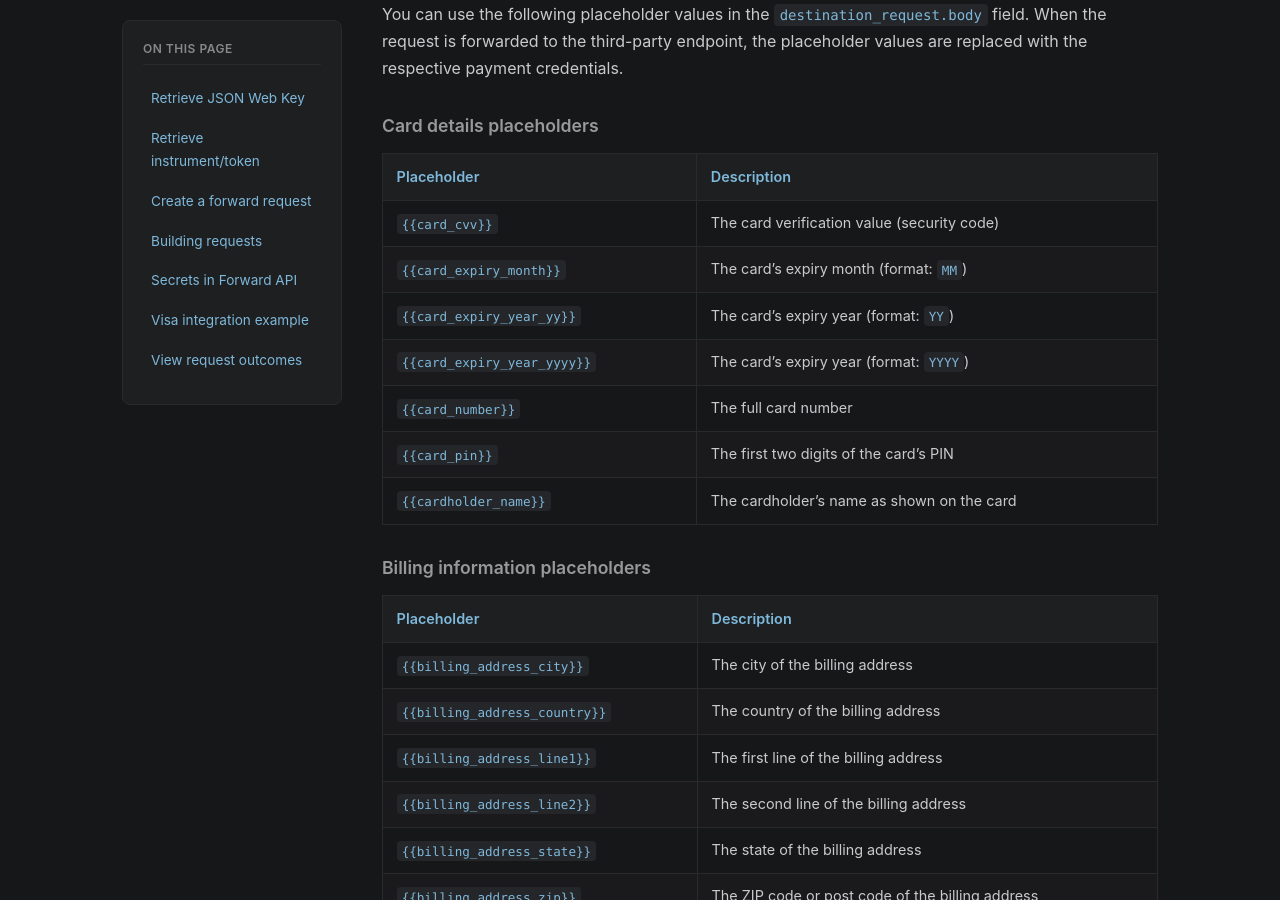
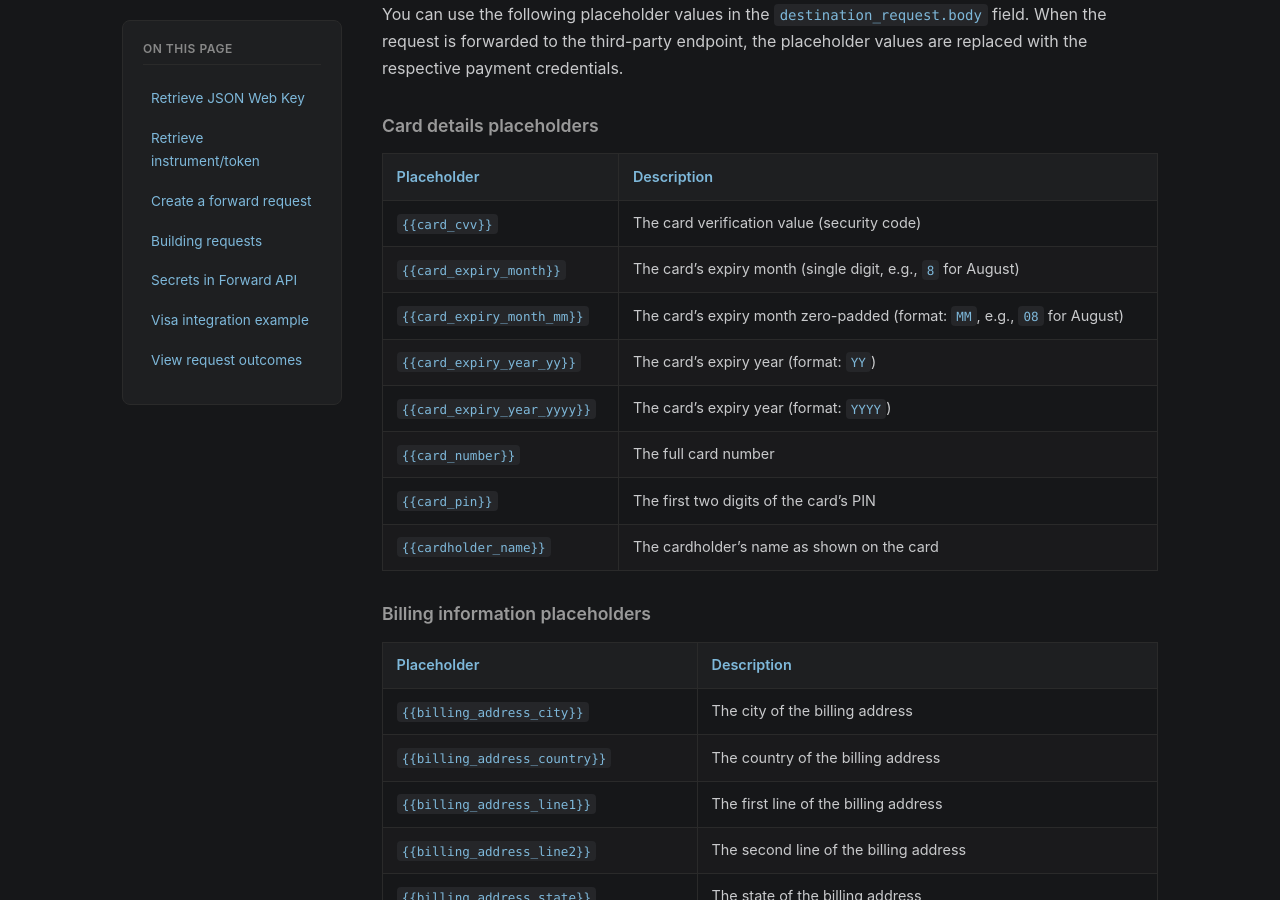
Before and after one commit to julia-gula-cko/forward-api-guide, a Jekyll site: the page built from index.md, in a window 1280 px wide and 900 px high, scrolled down 5918 px. Built offline with Jekyll 4.4.1, drawn with Linux system fonts in a browser that asks for light colours.

Commit message:
Update index.md

```diff
--- a/index.md
+++ b/index.md
@@ -200,7 +200,8 @@ You can use the following placeholder values in the `destination_request.body` f
 | Placeholder | Description |
 |-------------|-------------|
 | `{{card_cvv}}` | The card verification value (security code) |
-| `{{card_expiry_month}}` | The card's expiry month (format: `MM`) |
+| `{{card_expiry_month}}` | The card's expiry month (single digit, e.g., `8` for August) |
+| `{{card_expiry_month_mm}}` | The card's expiry month zero-padded (format: `MM`, e.g., `08` for August) |
 | `{{card_expiry_year_yy}}` | The card's expiry year (format: `YY`) |
 | `{{card_expiry_year_yyyy}}` | The card's expiry year (format: `YYYY`) |
 | `{{card_number}}` | The full card number |
```
